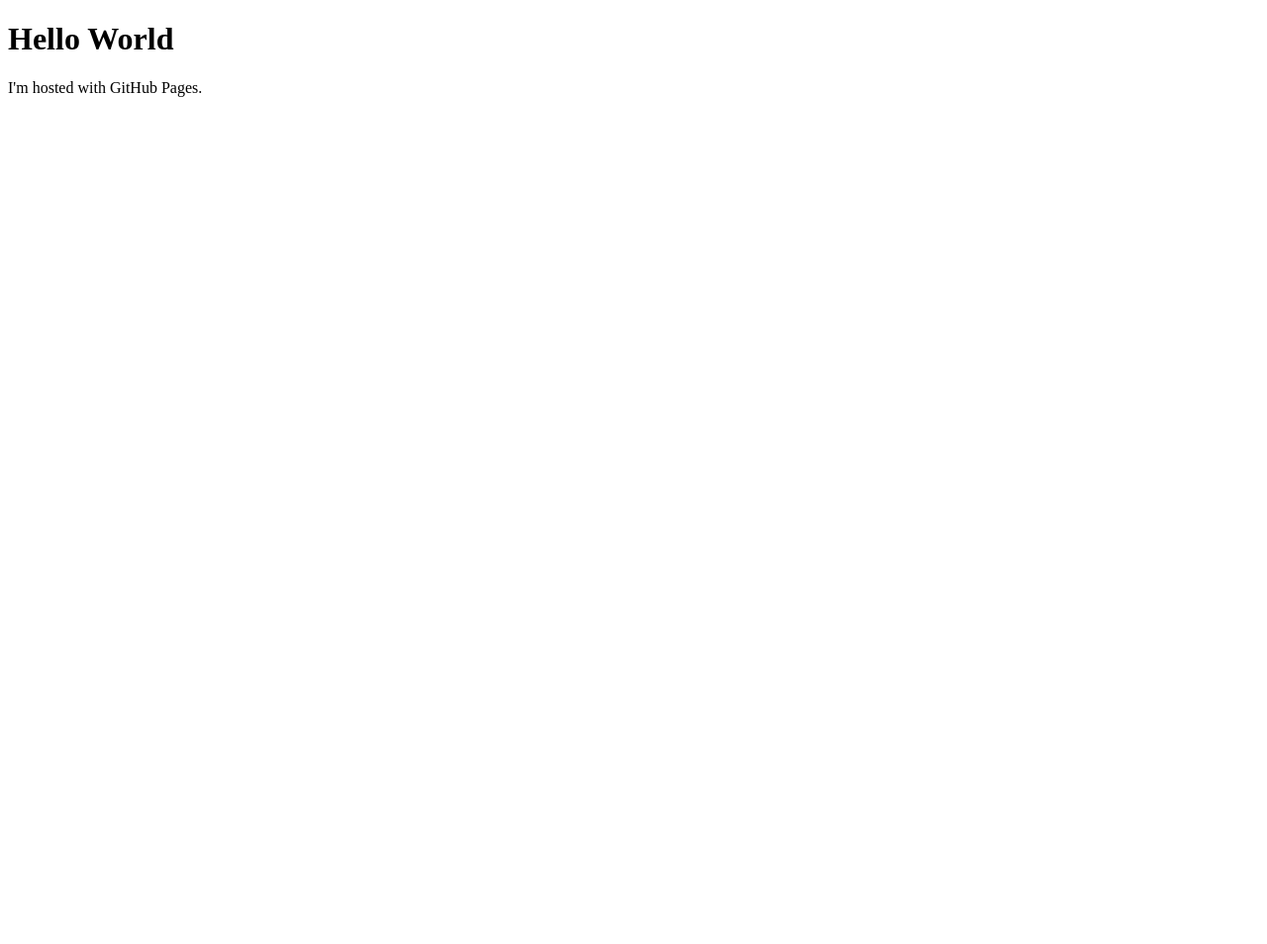
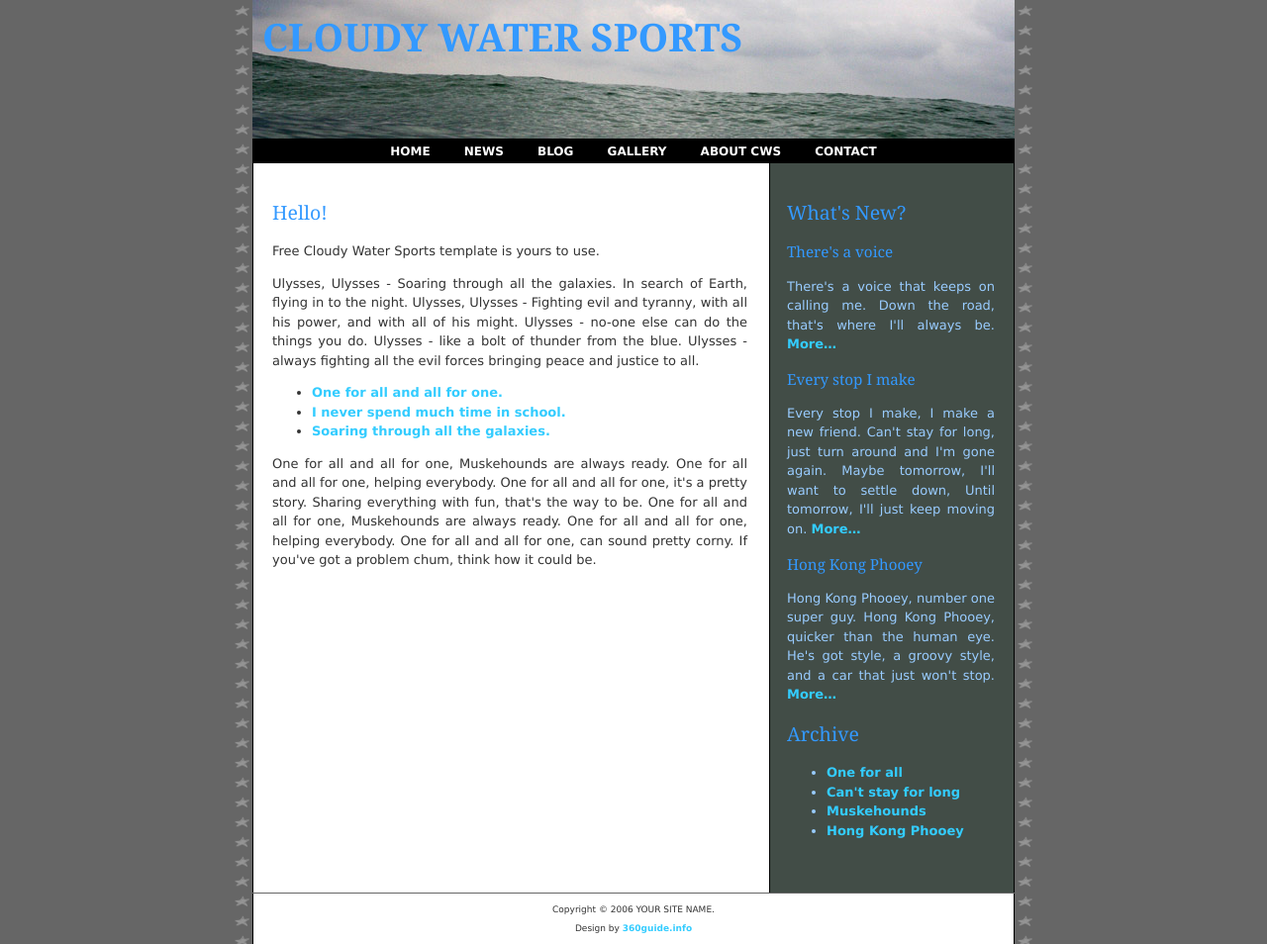
Before and after one commit to helpinchennai/helpinchennai.github.io, a plain HTML site: page index.html in a window 1280 px wide. Shown: the whole page at 99% size. Before the commit the page ends 800 px from the top, so only its background shows below. Drawn offline with Linux system fonts and the light colour scheme.

Commit message:
mockup
mockup

```diff
--- a/index.html
+++ b/index.html
@@ -1,7 +1,59 @@
-<!DOCTYPE html>
-<html>
+<!DOCTYPE html PUBLIC "-//W3C//DTD XHTML 1.0 Strict//EN" "http://www.w3.org/TR/xhtml1/DTD/xhtml1-strict.dtd">
+<html xmlns="http://www.w3.org/1999/xhtml">
+
+<head>
+<meta http-equiv="content-type" content="text/html; charset=utf-8" />
+<title>Cloudy Water Sport Template</title>
+<meta name="keywords" content="" />
+<meta name="description" content="" />
+<link href="styles.css" rel="stylesheet" type="text/css" />
+</head>
 <body>
-<h1>Hello World</h1>
-<p>I'm hosted with GitHub Pages.</p>
+<div id="header">
+	<h1>Cloudy Water Sports</h1>
+</div>
+<div id="menu">
+	<ul>
+		<li><a href="#">Home</a></li>
+		<li><a href="#">News</a></li>
+		<li><a href="#">Blog</a></li>
+		<li><a href="#">Gallery</a></li>
+		<li><a href="#">About CWS</a></li>
+		<li><a href="#">Contact</a></li>
+	</ul>
+</div>
+<div id="content">
+	<div id="left">
+		<h2>Hello!</h2>
+		<p>Free Cloudy Water Sports template is yours to use.</p>
+		<p>Ulysses, Ulysses - Soaring through all the galaxies. In search of Earth, flying in to the night. Ulysses, Ulysses - Fighting evil and tyranny, with all his power, and with all of his might. Ulysses - no-one else can do the things you do. Ulysses - like a bolt of thunder from the blue. Ulysses - always fighting all the evil forces bringing peace and justice to all.</p>
+				<ul>
+			<li><a href="#">One for all and all for one.</a></li>
+			<li><a href="#">I never spend much time in school.</a></li>
+			<li><a href="#">Soaring through all the galaxies.</a></li>
+		</ul>
+		<p>One for all and all for one, Muskehounds are always ready. One for all and all for one, helping everybody. One for all and all for one, it's a pretty story. Sharing everything with fun, that's the way to be. One for all and all for one, Muskehounds are always ready. One for all and all for one, helping everybody. One for all and all for one, can sound pretty corny. If you've got a problem chum, think how it could be.</p>
+	</div>
+	<div id="right">
+		<h2>What's New?</h2>
+		<h3>There's a voice</h3>
+		<p>There's a voice that keeps on calling me. Down the road, that's where I'll always be. <a href="#">More&#8230;</a></p>
+		<h3>Every stop I make</h3>
+		<p>Every stop I make, I make a new friend. Can't stay for long, just turn around and I'm gone again. Maybe tomorrow, I'll want to settle down, Until tomorrow, I'll just keep moving on. <a href="#">More&#8230;</a></p>
+		<h3>Hong Kong Phooey</h3>
+		<p>Hong Kong Phooey, number one super guy. Hong Kong Phooey, quicker than the human eye. He's got style, a groovy style, and a car that just won't stop. <a href="#">More&#8230;</a></p>
+		<h2>Archive</h2>
+		<ul>
+			<li><a href="#">One for all</a></li>
+			<li><a href="#">Can't stay for long</a></li>
+			<li><a href="#">Muskehounds</a></li>
+			<li><a href="#">Hong Kong Phooey</a></li>
+		</ul>
+	</div>
+</div>
+<div id="footer">
+	<p>Copyright &copy; 2006 YOUR SITE NAME.</p>
+	<p>Design by <a href="http://360guide.info">360guide.info</a></p>
+</div>
 </body>
 </html>
--- /dev/null
+++ b/styles.css
@@ -0,0 +1,130 @@
+/************* GENERAL CSS ************/
+
+body {
+	margin: 0px;
+	padding: 0px;
+	background: #666666 url(images/back.png) repeat-y center top;
+	text-align: justify;
+	font-family: Verdana, Arial, Helvetica, sans-serif;
+	font-size: 13px;
+	color: #333333;
+}
+
+h1, h2, h3, h4, h5, h6 {
+	font-family: Georgia, "Times New Roman", Times, serif;
+	color: #3399FF;
+}
+
+a {
+	font-weight: bold;
+	text-decoration: none;
+	color: #33CCFF;
+}
+
+a:hover {
+	text-decoration: underline;
+	color: #33CCFF;
+}
+
+/************* HEADER STUFF ************/
+
+#header {
+	width: 770px;
+	height: 120px;
+	margin: 0px auto;
+	padding: 10px 0px;
+	background: #FFFBFD url(images/header.jpg);
+}
+
+#header h1 {
+	margin: 0px;
+	padding: 0px 0px 0px 10px;
+	text-align: left;
+	color: #3399FF;
+	font-size: 3em;
+	text-transform: uppercase;
+}
+
+#header h2 {
+	margin: 0px;
+	padding: 0px 0px 0px 20px;
+	text-align: left;
+	font-size: 1.5em;
+	text-transform: uppercase;
+}
+
+/************* MENU ************/
+
+#menu {
+	width: 770px;
+	margin: 0px auto;
+	padding: 5px 0px 5px 0px;
+	background-color: #000000;
+}
+
+#menu ul {
+	margin: 0px;
+	padding: 0px;
+	list-style: none;
+	text-align: center;
+}
+
+#menu li {
+	display: inline;
+}
+
+#menu a {
+	padding: 5px 15px;
+	text-transform: uppercase;
+	text-decoration: none;
+	font-size: 12px;
+	font-weight: bold;
+	color: #FFFFFF;
+}
+
+#menu a:hover {
+	background-color: #333333;
+}
+
+/************* CONTENT ************/
+
+#content {
+	width: 770px;
+	margin: 0px auto;
+	padding: 20px 0px 0px 0px;
+}
+
+#content h2, #content h3, #content h4, #content h5, #content h6 {
+	font-weight: normal;
+}
+
+#content p, #content ul, #content ol {
+	line-height: 150%;
+}
+
+#left {
+	float: left;
+	width: 480px;
+	padding: 0px 20px 40px 20px;
+}
+
+#right {
+	float: right;
+	width: 210px;
+	padding: 0px 20px 40px 20px;
+	color: #99CCFF;
+}
+
+/************* FOOTER ************/
+
+#footer {
+	clear: both;
+	width: 771px;
+	margin: 0px auto;
+	border-top: 1px solid #666666;
+	background: url(images/back-footer.png) repeat-y center top;
+	font-size: 9px;
+	text-align: center;
+	padding: 2px;
+	color: #333333;
+}
```
Also changed, not shown: images/back-footer.png (added), images/back.png (added), images/header.jpg (added), 1 other file.
